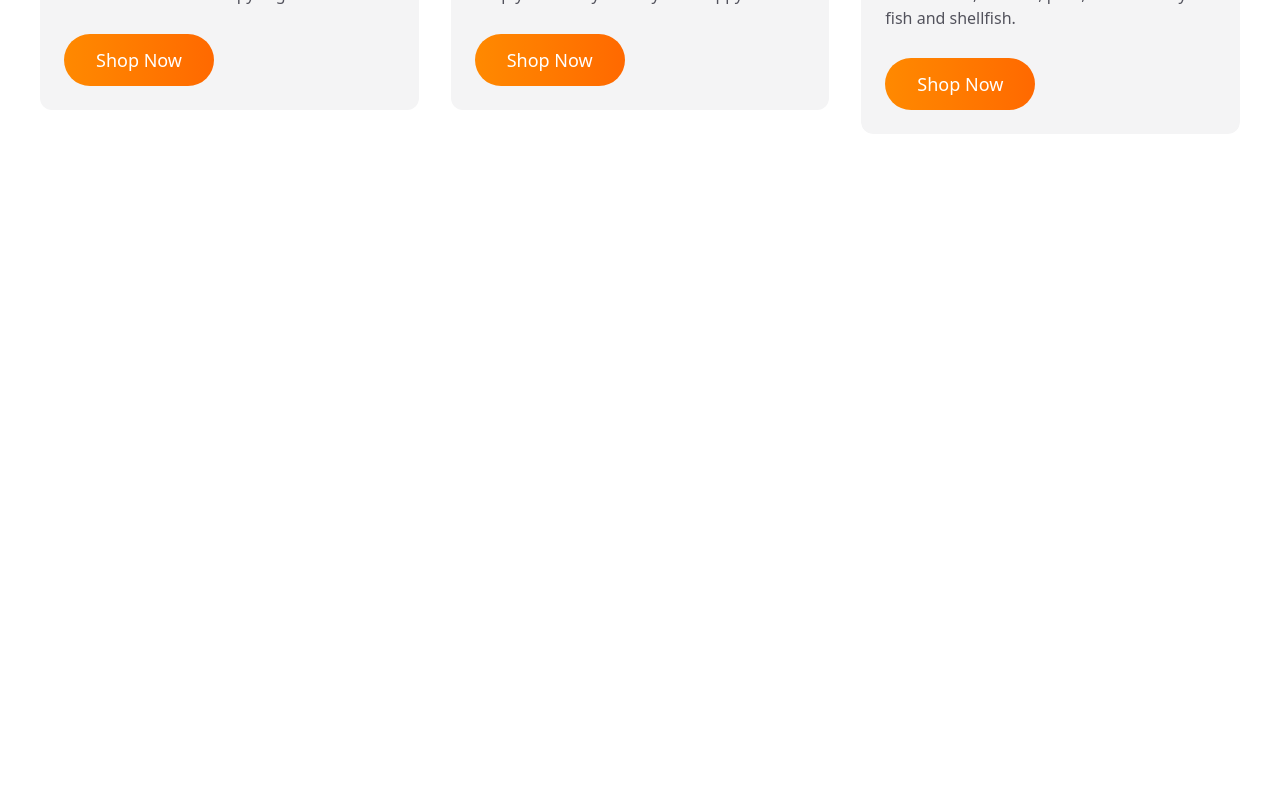
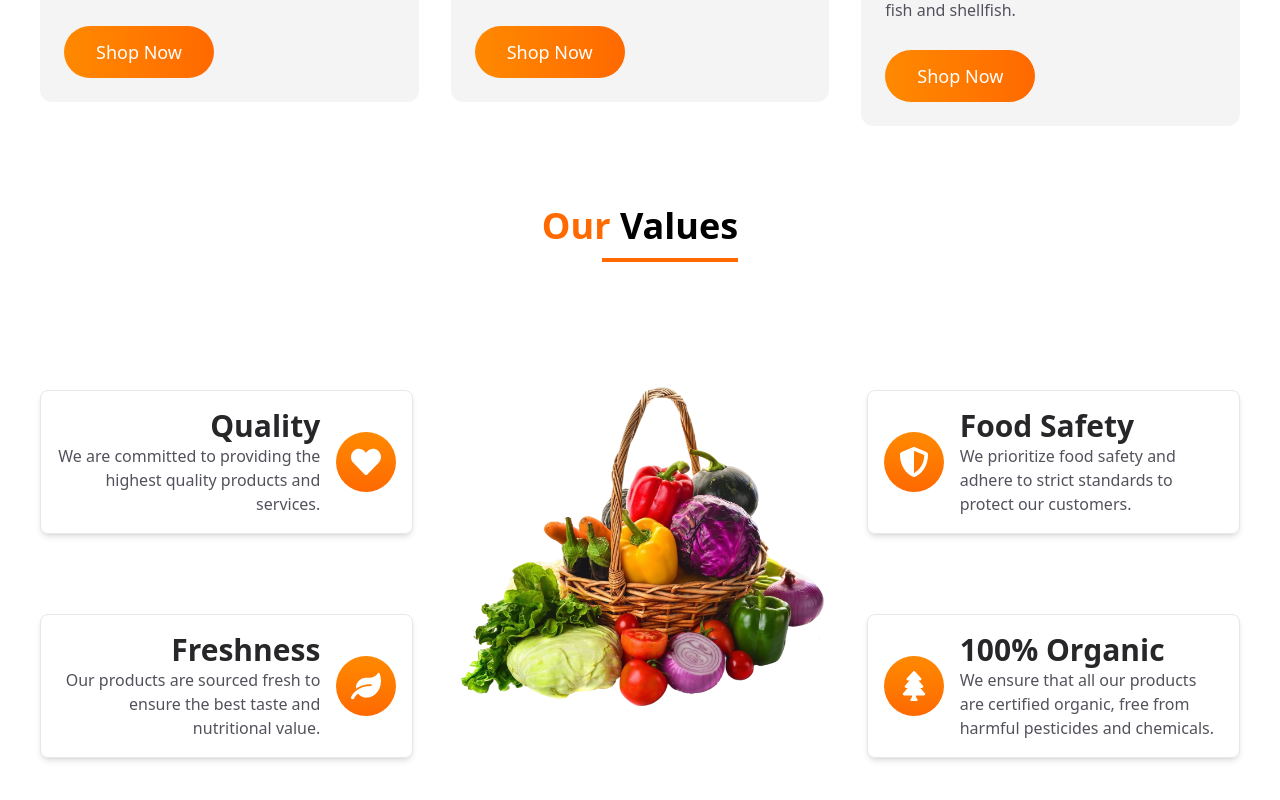
Before and after one commit to rehan606/Grocify, a React (Vite) app: page / in a window 1280 px wide. Shown: the part 1362-2162 px from the top of the page. Before the commit the page ends 1576 px from the top, so only its background shows below. Built offline with nearby package versions, Linux system fonts and the light colour scheme.

Commit message:
added Value Section

```diff
--- a/src/components/Heading/Heading.jsx
+++ b/src/components/Heading/Heading.jsx
@@ -7,7 +7,7 @@ const Heading = (props) => {
                 <h2 className='text-center text-3xl md:text-4xl font-bold'>
                     <span className='text-orange-500'>{props.title}</span> {props.content}
                 </h2>
-                <div className='w-20 md:w-34 h-1 bg-orange-500 mt-3 md:mt-5 ml-auto'></div>
+                <div className='w-20 md:w-34 h-1 bg-orange-500 mt-2 md:mt-3 ml-auto'></div>
             </div>
         </div>
     )
--- a/src/components/Home/Home.jsx
+++ b/src/components/Home/Home.jsx
@@ -2,6 +2,7 @@ import React from 'react'
 import Navbar from '../Navbar/Navbar'
 import Hero from '../Hero/Hero'
 import Category from '../Category/Category'
+import Values from '../Values/Values'
 
 const Home = () => {
   return (
@@ -9,6 +10,7 @@ const Home = () => {
       <Navbar />
       <Hero/>
       <Category/>
+      <Values/>
     </div>
   )
 }
--- a/src/components/Navbar/Navbar.jsx
+++ b/src/components/Navbar/Navbar.jsx
@@ -29,6 +29,7 @@ const Navbar = () => {
             window.removeEventListener("scroll", handleScroll);
         };
     }, []);
+
 
     return (
 
@@ -67,7 +68,7 @@ const Navbar = () => {
                 </div>
 
                 {/* Mobile Menu  */}
-                <ul className={`flex flex-col lg:hidden space-y-6 bg-orange-400/50 backdrop-blur-lg rounded-2xl absolute p-10 top-20 -left-full transform -translate-x-1/2 items-center shadow-lg transition-all duration-500 ${showMenu ? 'left-1/2' :""}`}>
+                <ul className={`flex flex-col lg:hidden space-y-6 bg-white border border-gray-200 backdrop-blur-lg rounded-xl absolute p-10 top-18 -left-full transform -translate-x-1/2 items-center shadow-lg transition-all duration-500 ${showMenu ? 'left-1/2' :""}`}>
                     <li><a href="#" className="hover:text-orange-500 text-orange-500 transition-all tracking-wider ">Home</a></li>
                     <li><a href="#" className="hover:text-orange-500 transition tracking-wider text-zink-800 ">About</a></li>
                     <li><a href="#" className="hover:text-orange-500 transition tracking-wider text-zink-800 ">Services</a></li>
--- /dev/null
+++ b/src/components/Values/Values.jsx
@@ -0,0 +1,82 @@
+import React from 'react'
+import Heading from '../Heading/Heading'
+import { FaHeart, FaLeaf, FaShieldAlt, FaTree } from 'react-icons/fa';
+import ValuesImage from '../../assets/images/basket-full-vegetables.png';
+
+
+const ValuesData = [
+    {
+        id: 1,
+        icon: <FaHeart />,
+        title: "Quality",
+        description: "We are committed to providing the highest quality products and services."
+    },
+    {
+        id: 2,
+        icon: <FaLeaf />,
+        title: "Freshness",
+        description: "Our products are sourced fresh to ensure the best taste and nutritional value."
+    },
+    {
+        id: 3,
+        icon: <FaShieldAlt />,
+        title: "Food Safety",
+        description: "We prioritize food safety and adhere to strict standards to protect our customers."
+    },
+    {
+        id: 4,
+        icon: <FaTree />,
+        title: "100% Organic",
+        description: "We ensure that all our products are certified organic, free from harmful pesticides and chemicals."
+    }
+];
+
+const Values = () => {
+  return (
+    <section className='max-w-1400 mx-auto px-10'>
+        <div>
+            <Heading title="Our" content="Values" />
+
+            <div className='flex items-center justify-between mt-12 mb-20 gap-10 flex-col md:flex-row'>
+                {/* Left values */}
+                <div className=' w-full lg:w-1/3 '>
+                    {ValuesData.slice(0, 2).map((value) => (
+                        <div key={value.id} className='flex items-center border border-gray-200 p-4 shadow-md rounded-lg mt-20 flex-row-reverse text-right min-h-36'>
+                            <div className='ml-4 '>
+                               <span className='flex items-center justify-center text-3xl bg-linear-to-b from-orange-400 to-orange-500 w-15 h-15 rounded-full text-white'>{value.icon}</span>
+                            </div>
+                            <div>
+                                <h3 className='font-bold text-lg md:text-3xl text-zinc-800'>{value.title}</h3>
+                                <p className='text-zinc-600'>{value.description}</p>
+                            </div>
+                        </div>
+                    ))}
+                </div>
+
+                {/* Middle image */}
+                <div className='w-full lg:w-1/3'>
+                    <img src={ValuesImage} alt="Values image" />
+                </div>
+
+                {/* Right values */}
+                <div className='w-full lg:w-1/3  '>
+                    {ValuesData.slice(2, 4).map((value) => (
+                        <div key={value.id} className='flex items-center border border-gray-200 p-4 shadow-md rounded-lg mt-20  min-h-36'>
+                            <div className='mr-4 '>
+                               <span className='flex items-center justify-center text-3xl bg-linear-to-b from-orange-400 to-orange-500 w-15 h-15 rounded-full text-white'>{value.icon}</span>
+                            </div>
+                            <div>
+                                <h3 className='font-bold text-lg md:text-3xl text-zinc-800'>{value.title}</h3>
+                                <p className='text-zinc-600'>{value.description}</p>
+                            </div>
+                        </div>
+                    ))}
+                </div>
+
+            </div>
+        </div>
+    </section>
+  )
+}
+
+export default Values
```
